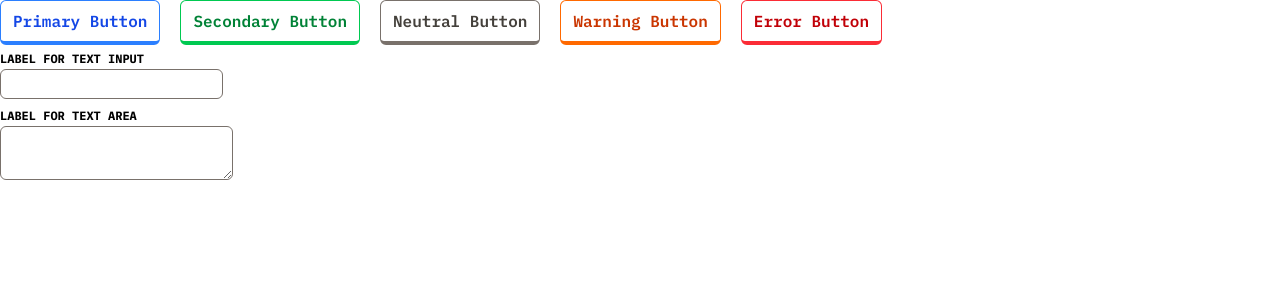
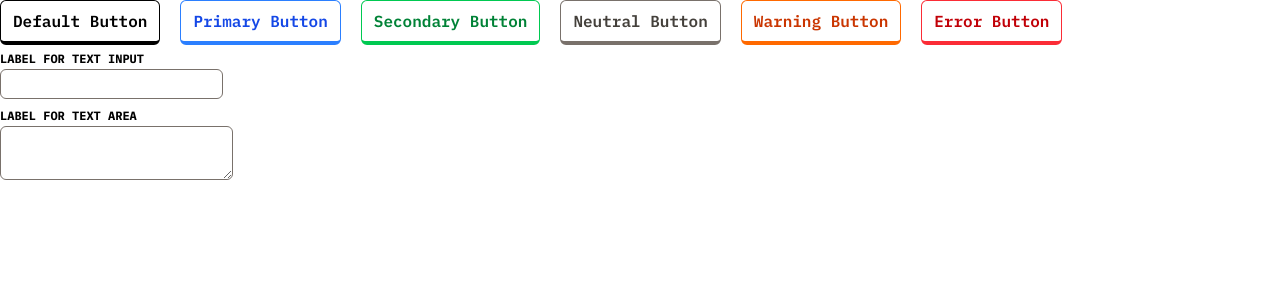
Before and after one commit to ArturAronov/nuach-client, a Next.js app: page / in a window 1280 px wide. Shown: the top 300 px of the page. Built offline with nearby package versions, Linux system fonts and the light colour scheme.

Commit message:
minor changes

```diff
--- a/src/app/page.tsx
+++ b/src/app/page.tsx
@@ -2,6 +2,7 @@ export default function Home() {
   return (
     <main>
       <div className="flex gap-5">
+        <button>default button</button>
         <button className="button-primary">primary button</button>
         <button className="button-secondary">secondary button</button>
         <button className="button-neutral">neutral button</button>
```
